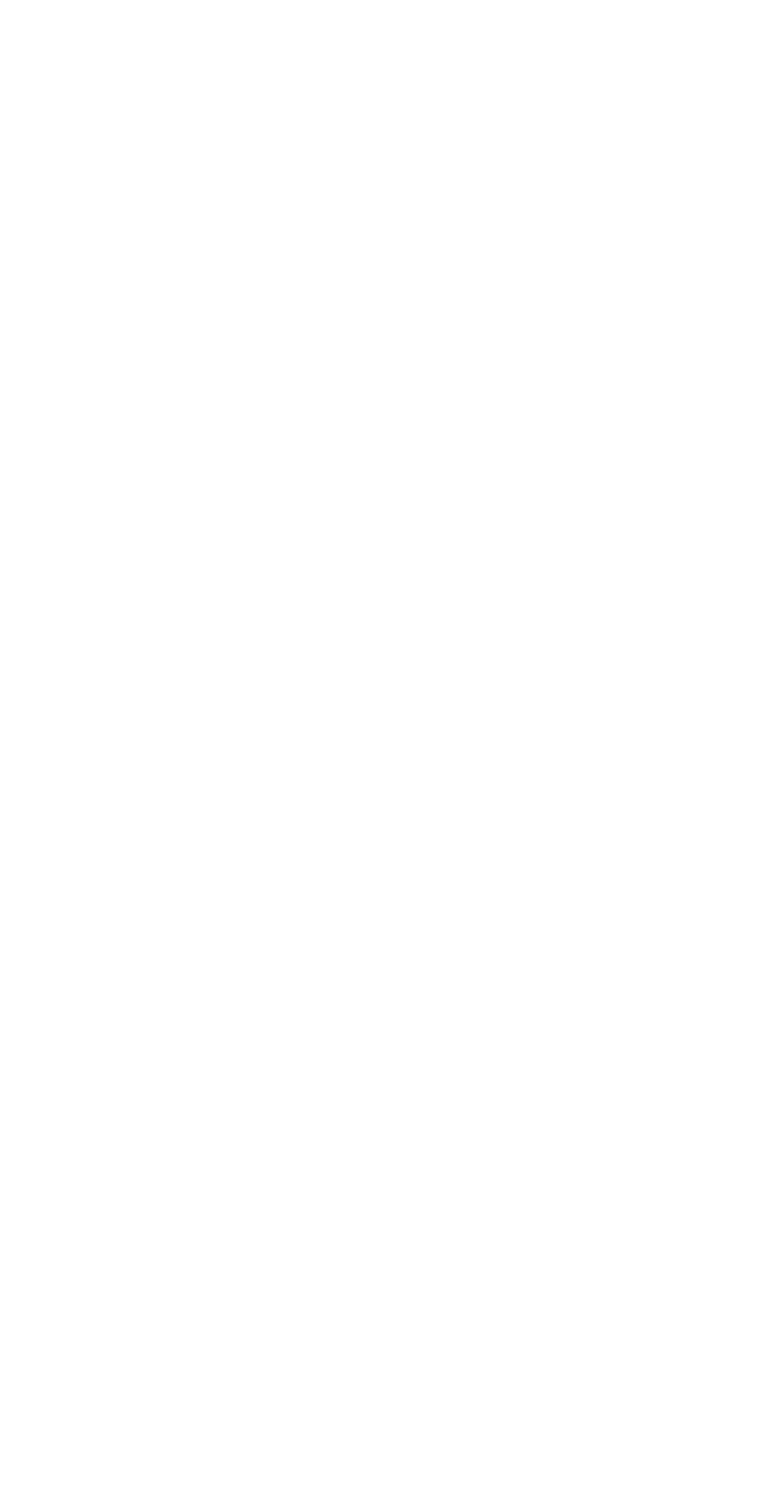
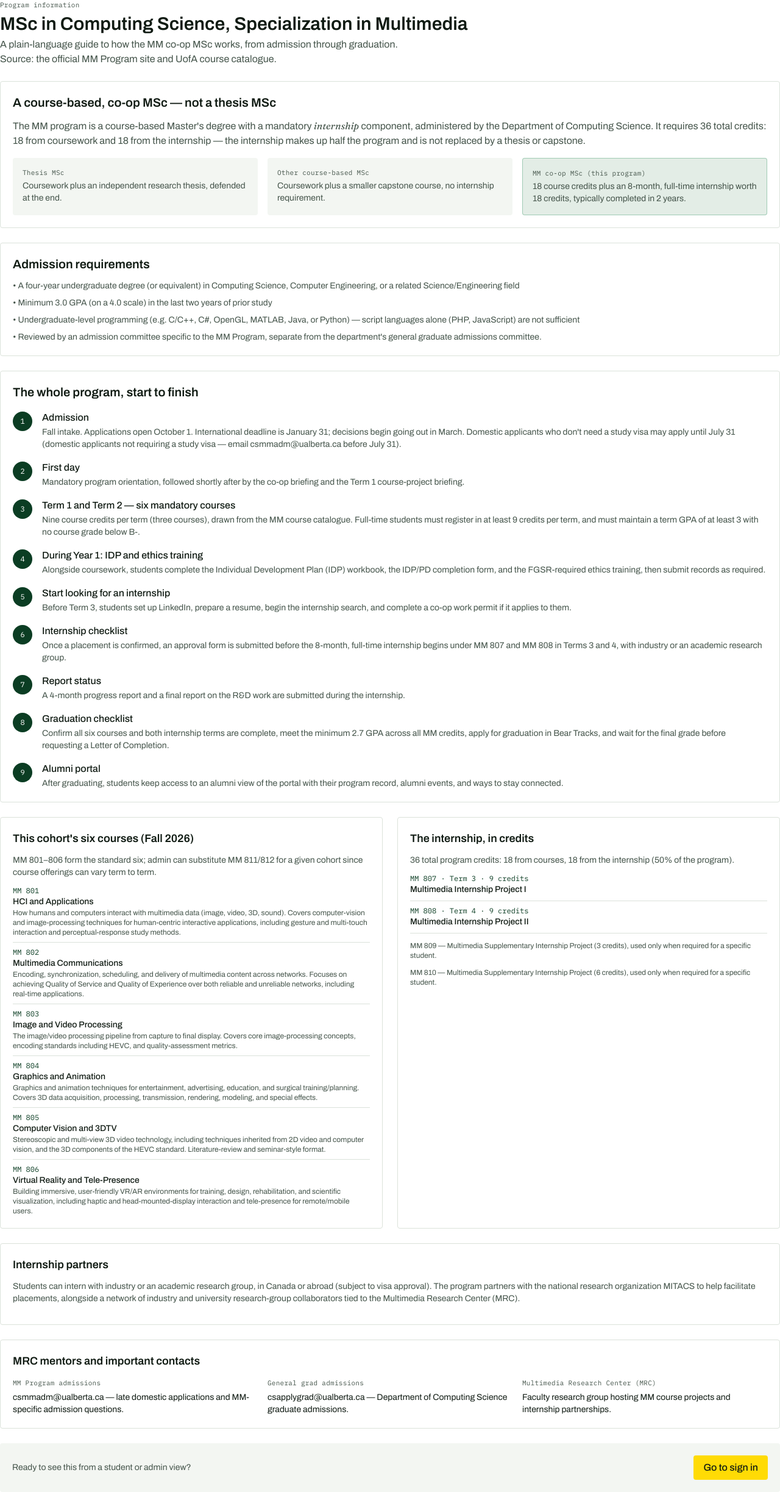
Before and after one commit to farihaR961/mm-portal, a React (Vite) app: page /program in a window 1280 px wide. Shown: the whole page at 61% size. Before the commit the page ends 800 px from the top, so only its background shows below. Built offline with nearby package versions, Linux system fonts and the light colour scheme.

Commit message:
Update mm program content

```diff
--- a/src/mock-api/catalogue.ts
+++ b/src/mock-api/catalogue.ts
@@ -1,21 +1,25 @@
 import { CourseCatalogEntry, CohortConfig } from '../types'
 
+// Sourced from the official MM Program site (mmgrad.org) and the UofA course
+// catalogue, Sept 2026.
 export const COURSE_CATALOGUE: CourseCatalogEntry[] = [
-  { code: 'MM 801', title: 'HCI and Applications', description: 'Human-computer interaction principles applied to multimedia systems, with an industry-linked design project.' },
-  { code: 'MM 802', title: 'Multimedia Communications', description: 'Delivery and streaming of multimedia content across networks.' },
-  { code: 'MM 803', title: 'Image and Video Processing', description: 'Core techniques for processing, compressing, and analyzing visual media.' },
-  { code: 'MM 804', title: 'Graphics and Animation', description: 'Computer graphics pipelines and animation techniques for interactive media.' },
-  { code: 'MM 805', title: 'Computer Vision and 3DTV', description: 'Vision algorithms and 3D video capture/display technologies.' },
-  { code: 'MM 806', title: 'Virtual Reality and Tele-Presence', description: 'Immersive systems, VR interaction, and remote presence technology.' },
-  { code: 'MM 811', title: 'AI in Multimedia', description: 'Applied machine learning techniques for multimedia analysis and generation.' },
-  { code: 'MM 812', title: 'Multimedia Topic', description: 'Special topics course, content varies by cohort and instructor.' },
+  { code: 'MM 801', title: 'HCI and Applications', description: 'How humans and computers interact with multimedia data (image, video, 3D, sound). Covers computer-vision and image-processing techniques for human-centric interactive applications, including gesture and multi-touch interaction and perceptual-response study methods.' },
+  { code: 'MM 802', title: 'Multimedia Communications', description: 'Encoding, synchronization, scheduling, and delivery of multimedia content across networks. Focuses on achieving Quality of Service and Quality of Experience over both reliable and unreliable networks, including real-time applications.' },
+  { code: 'MM 803', title: 'Image and Video Processing', description: 'The image/video processing pipeline from capture to final display. Covers core image-processing concepts, encoding standards including HEVC, and quality-assessment metrics.' },
+  { code: 'MM 804', title: 'Graphics and Animation', description: 'Graphics and animation techniques for entertainment, advertising, education, and surgical training/planning. Covers 3D data acquisition, processing, transmission, rendering, modeling, and special effects.' },
+  { code: 'MM 805', title: 'Computer Vision and 3DTV', description: 'Stereoscopic and multi-view 3D video technology, including techniques inherited from 2D video and computer vision, and the 3D components of the HEVC standard. Literature-review and seminar-style format.' },
+  { code: 'MM 806', title: 'Virtual Reality and Tele-Presence', description: 'Building immersive, user-friendly VR/AR environments for training, design, rehabilitation, and scientific visualization, including haptic and head-mounted-display interaction and tele-presence for remote/mobile users.' },
+  { code: 'MM 811', title: 'AI in Multimedia', description: 'A multimedia topics course reflecting current industry R&D trends in applied AI.' },
+  { code: 'MM 812', title: 'Multimedia Topic', description: 'A multimedia topics course reflecting current industry R&D trends; content varies by offering.' },
 ]
 
-// Admin sets which six of the eight catalogue courses apply to a given cohort.
-// This is intentionally data-driven rather than hard-coded to one schedule.
+// MM 801–806 are the standard six mandatory courses (three per term across
+// Term 1 and Term 2). Admin can still substitute in MM 811/812 for a given
+// cohort, since course offerings can vary — this stays data-driven rather
+// than hard-coded to one schedule.
 export const CURRENT_COHORT_CONFIG: CohortConfig = {
   cohortName: 'Fall 2026',
-  activeCourseCodes: ['MM 801', 'MM 802', 'MM 803', 'MM 804', 'MM 805', 'MM 811'],
+  activeCourseCodes: ['MM 801', 'MM 802', 'MM 803', 'MM 804', 'MM 805', 'MM 806'],
 }
 
 export const INTERNSHIP_COURSES = [
@@ -24,8 +28,8 @@ export const INTERNSHIP_COURSES = [
 ]
 
 export const SUPPLEMENTARY_COURSES = [
-  { code: 'MM 809', title: 'Supplementary Internship Project I' },
-  { code: 'MM 810', title: 'Supplementary Internship Project II' },
+  { code: 'MM 809', title: 'Multimedia Supplementary Internship Project', credits: 3 },
+  { code: 'MM 810', title: 'Multimedia Supplementary Internship Project', credits: 6 },
 ]
 
 export const ADMISSION_CALENDAR = {
@@ -33,5 +37,23 @@ export const ADMISSION_CALENDAR = {
   applicationsOpen: 'October 1',
   internationalDeadline: 'January 31',
   notificationsBegin: 'March',
-  domesticLateDeadline: 'July 31 (domestic applicants not requiring a study visa, after contacting the MM administrator)',
+  domesticLateDeadline: 'July 31 (domestic applicants not requiring a study visa — email csmmadm@ualberta.ca before July 31)',
 }
+
+export const ADMISSION_REQUIREMENTS = {
+  degree: 'A four-year undergraduate degree (or equivalent) in Computing Science, Computer Engineering, or a related Science/Engineering field',
+  gpa: 'Minimum 3.0 GPA (on a 4.0 scale) in the last two years of prior study',
+  programming: 'Undergraduate-level programming (e.g. C/C++, C#, OpenGL, MATLAB, Java, or Python) — script languages alone (PHP, JavaScript) are not sufficient',
+}
+
+export const PROGRAM_FACTS = {
+  totalCredits: 36,
+  courseCredits: 18,
+  internshipCredits: 18,
+  minGpaToGraduate: 2.7,
+  minTermGpa: 3.0,
+  minCourseGrade: 'B-',
+  fullTimeCreditsPerTerm: 9,
+  typicalLength: '2 years',
+  maxLength: '4 years',
+}
--- a/src/pages/ProgramOverview.tsx
+++ b/src/pages/ProgramOverview.tsx
@@ -1,6 +1,14 @@
 import { useNavigate } from 'react-router-dom'
 import { useAuth } from '../context/AuthContext'
-import { COURSE_CATALOGUE, CURRENT_COHORT_CONFIG, ADMISSION_CALENDAR, INTERNSHIP_COURSES } from '../mock-api'
+import {
+  COURSE_CATALOGUE,
+  CURRENT_COHORT_CONFIG,
+  ADMISSION_CALENDAR,
+  ADMISSION_REQUIREMENTS,
+  PROGRAM_FACTS,
+  INTERNSHIP_COURSES,
+  SUPPLEMENTARY_COURSES,
+} from '../mock-api'
 import PageHeader from '../components/PageHeader'
 
 export default function ProgramOverview() {
@@ -13,16 +21,17 @@ export default function ProgramOverview() {
     <div>
       <PageHeader
         eyebrow="Program information"
-        title="What is the MM co-op program?"
-        description="A plain-language guide to how the Multimedia (MM) co-op MSc works, from admission through graduation."
+        title="MSc in Computing Science, Specialization in Multimedia"
+        description="A plain-language guide to how the MM co-op MSc works, from admission through graduation. Source: the official MM Program site and UofA course catalogue."
       />
 
       <section className="card mb-6">
-        <h2 className="text-xl mb-3">MM co-op MSc, not a thesis or course-based MSc</h2>
+        <h2 className="text-xl mb-3">A course-based, co-op MSc — not a thesis MSc</h2>
         <p className="text-ink-2 mb-3">
-          The MM program is a professional, co-op-based Master's degree. It is <span className="accent">not</span> a
-          thesis MSc, and it is not a course-based MSc either — the difference comes down to how the 36 credits are
-          earned and what happens in place of a thesis.
+          The MM program is a course-based Master's degree with a mandatory <span className="accent">internship</span>{' '}
+          component, administered by the Department of Computing Science. It requires {PROGRAM_FACTS.totalCredits}{' '}
+          total credits: {PROGRAM_FACTS.courseCredits} from coursework and {PROGRAM_FACTS.internshipCredits} from the
+          internship — the internship makes up half the program and is not replaced by a thesis or capstone.
         </p>
         <div className="grid sm:grid-cols-3 gap-4 mt-4">
           <div className="bg-mist rounded-card p-4">
@@ -30,17 +39,27 @@ export default function ProgramOverview() {
             <p className="text-sm text-ink-2">Coursework plus an independent research thesis, defended at the end.</p>
           </div>
           <div className="bg-mist rounded-card p-4">
-            <p className="label-mono mb-1">Course-based MSc</p>
-            <p className="text-sm text-ink-2">Coursework plus a smaller capstone project, no internship requirement.</p>
+            <p className="label-mono mb-1">Other course-based MSc</p>
+            <p className="text-sm text-ink-2">Coursework plus a smaller capstone course, no internship requirement.</p>
           </div>
           <div className="bg-sage rounded-card p-4 border border-ua-green/30">
             <p className="label-mono mb-1">MM co-op MSc (this program)</p>
             <p className="text-sm text-ink-2">
-              18 credits of coursework plus an 18-credit, eight-month full-time internship. The internship is a
-              program requirement — it is not optional and not replaced by a capstone.
+              {PROGRAM_FACTS.courseCredits} course credits plus an 8-month, full-time internship worth{' '}
+              {PROGRAM_FACTS.internshipCredits} credits, typically completed in {PROGRAM_FACTS.typicalLength}.
             </p>
           </div>
         </div>
+      </section>
+
+      <section className="card mb-6">
+        <h2 className="text-xl mb-3">Admission requirements</h2>
+        <ul className="space-y-2 text-sm text-ink-2">
+          <li>• {ADMISSION_REQUIREMENTS.degree}</li>
+          <li>• {ADMISSION_REQUIREMENTS.gpa}</li>
+          <li>• {ADMISSION_REQUIREMENTS.programming}</li>
+          <li>• Reviewed by an admission committee specific to the MM Program, separate from the department's general graduate admissions committee.</li>
+        </ul>
       </section>
 
       <section className="card mb-6">
@@ -49,12 +68,12 @@ export default function ProgramOverview() {
           {[
             { title: 'Admission', body: `Fall intake. Applications open ${ADMISSION_CALENDAR.applicationsOpen}. International deadline is ${ADMISSION_CALENDAR.internationalDeadline}; decisions begin going out in ${ADMISSION_CALENDAR.notificationsBegin}. Domestic applicants who don't need a study visa may apply until ${ADMISSION_CALENDAR.domesticLateDeadline}.` },
             { title: 'First day', body: 'Mandatory program orientation, followed shortly after by the co-op briefing and the Term 1 course-project briefing.' },
-            { title: 'Term 1 and Term 2 — six mandatory courses', body: `Six MM courses, normally three per term, drawn from the program's course catalogue. Each has a heavily weighted project, often with an industrial or MRC research partner.` },
-            { title: 'During Year 1: IDP and ethics training', body: 'Alongside coursework, students complete the Individual Development Plan workbook and eight hours of ethics training, then submit records to the MM Director.' },
+            { title: 'Term 1 and Term 2 — six mandatory courses', body: `Nine course credits per term (three courses), drawn from the MM course catalogue. Full-time students must register in at least ${PROGRAM_FACTS.fullTimeCreditsPerTerm} credits per term, and must maintain a term GPA of at least ${PROGRAM_FACTS.minTermGpa} with no course grade below ${PROGRAM_FACTS.minCourseGrade}.` },
+            { title: 'During Year 1: IDP and ethics training', body: 'Alongside coursework, students complete the Individual Development Plan (IDP) workbook, the IDP/PD completion form, and the FGSR-required ethics training, then submit records as required.' },
             { title: 'Start looking for an internship', body: 'Before Term 3, students set up LinkedIn, prepare a resume, begin the internship search, and complete a co-op work permit if it applies to them.' },
-            { title: 'Internship checklist', body: 'Once a placement is confirmed, the internship approval form is submitted before the eight-month full-time internship begins under MM 807 and MM 808.' },
-            { title: 'Report status', body: 'A four-month report and an eight-month report are submitted during the internship and tracked to approval.' },
-            { title: 'Graduation checklist', body: 'After the internship: submit the IDP/PD completion form, confirm all six courses and internship credits are complete, apply for graduation in Bear Tracks, and wait for the MM 808 final grade before requesting a Letter of Completion from FGSR.' },
+            { title: 'Internship checklist', body: 'Once a placement is confirmed, an approval form is submitted before the 8-month, full-time internship begins under MM 807 and MM 808 in Terms 3 and 4, with industry or an academic research group.' },
+            { title: 'Report status', body: 'A 4-month progress report and a final report on the R&D work are submitted during the internship.' },
+            { title: 'Graduation checklist', body: `Confirm all six courses and both internship terms are complete, meet the minimum ${PROGRAM_FACTS.minGpaToGraduate} GPA across all MM credits, apply for graduation in Bear Tracks, and wait for the final grade before requesting a Letter of Completion.` },
             { title: 'Alumni portal', body: 'After graduating, students keep access to an alumni view of the portal with their program record, alumni events, and ways to stay connected.' },
           ].map((step, i) => (
             <li key={step.title} className="flex gap-4">
@@ -74,7 +93,8 @@ export default function ProgramOverview() {
         <div className="card">
           <h2 className="text-lg mb-3">This cohort's six courses ({CURRENT_COHORT_CONFIG.cohortName})</h2>
           <p className="text-sm text-ink-2 mb-3">
-            Admin selects six of the eight catalogue courses for each cohort — this list is not fixed year to year.
+            MM 801–806 form the standard six; admin can substitute MM 811/812 for a given cohort since course
+            offerings can vary term to term.
           </p>
           <ul className="space-y-2">
             {activeCourses.map((c) => (
@@ -89,7 +109,8 @@ export default function ProgramOverview() {
         <div className="card">
           <h2 className="text-lg mb-3">The internship, in credits</h2>
           <p className="text-sm text-ink-2 mb-3">
-            36 total program credits: 18 from courses, 18 from the internship, split across two nine-credit courses.
+            {PROGRAM_FACTS.totalCredits} total program credits: {PROGRAM_FACTS.courseCredits} from courses,{' '}
+            {PROGRAM_FACTS.internshipCredits} from the internship (50% of the program).
           </p>
           <ul className="space-y-2">
             {INTERNSHIP_COURSES.map((c) => (
@@ -100,28 +121,39 @@ export default function ProgramOverview() {
                 <p className="text-sm font-medium">{c.title}</p>
               </li>
             ))}
-            <li className="text-xs text-ink-2 pt-1">
-              MM 809 and MM 810 are supplementary internship courses, used only when admin marks one as required for
-              a specific student.
-            </li>
+            {SUPPLEMENTARY_COURSES.map((c) => (
+              <li key={c.code} className="text-xs text-ink-2 pt-1">
+                {c.code} — {c.title} ({c.credits} credits), used only when required for a specific student.
+              </li>
+            ))}
           </ul>
         </div>
+      </section>
+
+      <section className="card mb-6">
+        <h2 className="text-lg mb-3">Internship partners</h2>
+        <p className="text-sm text-ink-2 mb-3">
+          Students can intern with industry or an academic research group, in Canada or abroad (subject to visa
+          approval). The program partners with the national research organization MITACS to help facilitate
+          placements, alongside a network of industry and university research-group collaborators tied to the
+          Multimedia Research Center (MRC).
+        </p>
       </section>
 
       <section className="card mb-6">
         <h2 className="text-lg mb-3">MRC mentors and important contacts</h2>
         <div className="grid sm:grid-cols-3 gap-4 text-sm">
           <div>
-            <p className="label-mono mb-1">MM Director</p>
-            <p>Handles IDP/ethics records, program-level approvals, and graduation sign-off.</p>
+            <p className="label-mono mb-1">MM Program admissions</p>
+            <p>csmmadm@ualberta.ca — late domestic applications and MM-specific admission questions.</p>
           </div>
           <div>
-            <p className="label-mono mb-1">MM Administrator</p>
-            <p>Day-to-day questions, late domestic applications, and portal access.</p>
+            <p className="label-mono mb-1">General grad admissions</p>
+            <p>csapplygrad@ualberta.ca — Department of Computing Science graduate admissions.</p>
           </div>
           <div>
-            <p className="label-mono mb-1">MRC Industry Mentors</p>
-            <p>Faculty and industry partners linked to course projects and internship placements.</p>
+            <p className="label-mono mb-1">Multimedia Research Center (MRC)</p>
+            <p>Faculty research group hosting MM course projects and internship partnerships.</p>
           </div>
         </div>
       </section>
@@ -129,11 +161,13 @@ export default function ProgramOverview() {
       {!session && (
         <div className="card bg-mist border-none flex flex-col sm:flex-row sm:items-center justify-between gap-3">
           <p className="text-sm text-ink-2">Ready to see this from a student or admin view?</p>
-          <button onClick={() => navigate('/')} className="btn-primary">
+          <button onClick={() => navigate('/login')} className="btn-primary">
             Go to sign in
           </button>
         </div>
       )}
     </div>
   )
+
+  return content
 }
```
Also changed, not shown: src/index.css (+15 -0 lines), src/pages/Home.tsx (+19 -3 lines).
